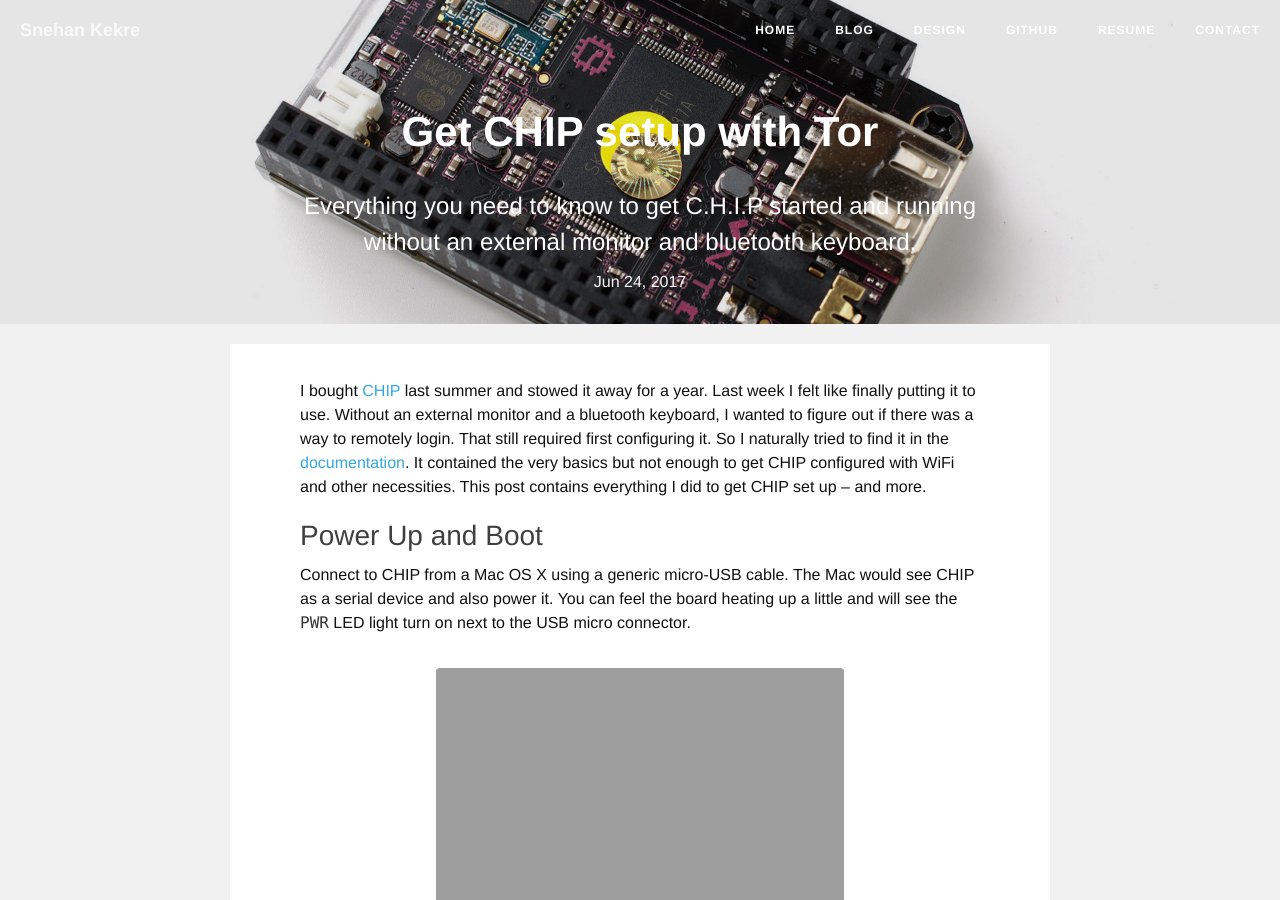
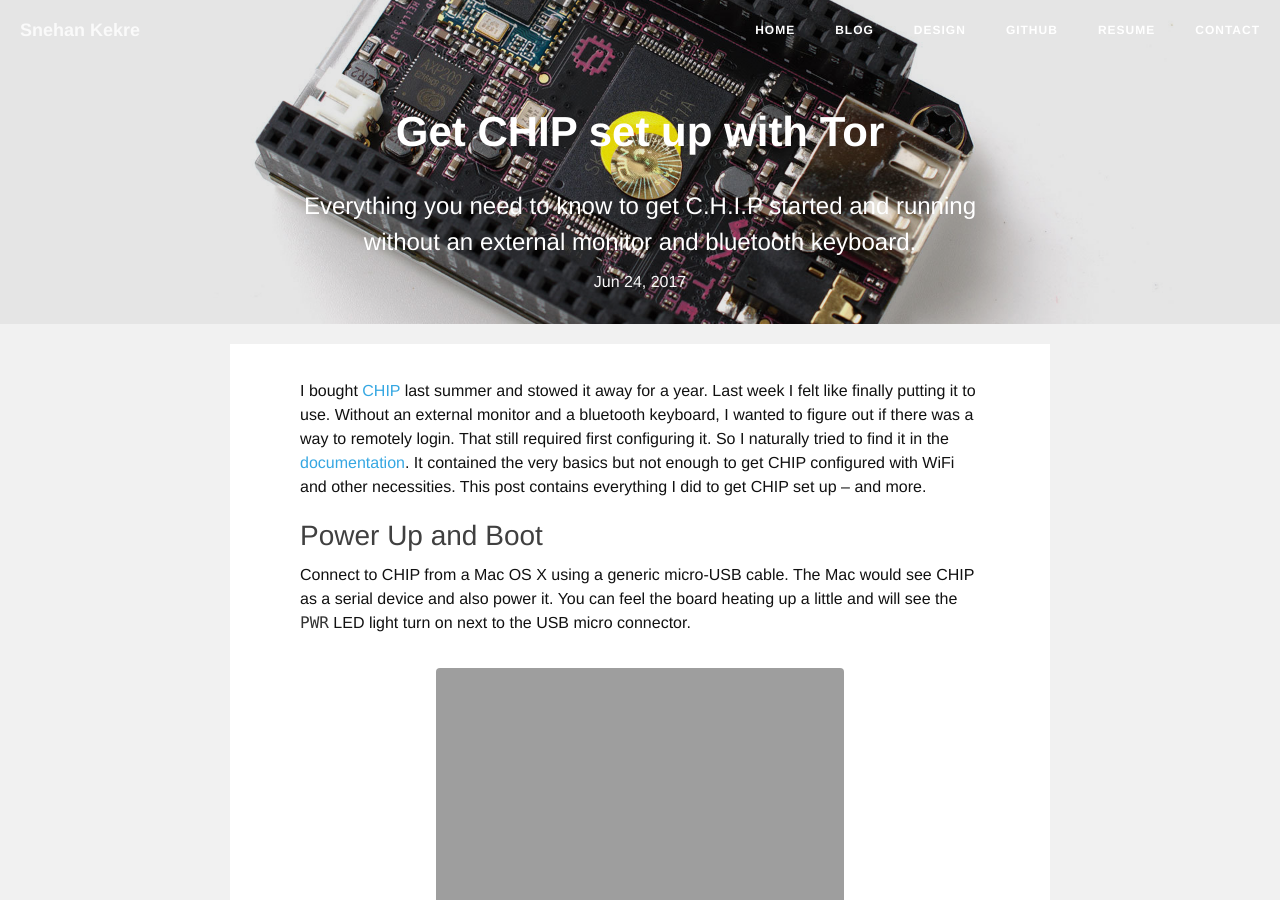
Before and after one commit to snehankekre/snehankekre.github.io, a Jekyll site: the page built from _posts/2017-06-24-headless-chip.md, in a window 1280 px wide and 900 px high. Built offline with Jekyll 4.4.1, drawn with Linux system fonts in a browser that asks for light colours.

Commit message:
fix: typo

```diff
--- a/_posts/2017-06-24-headless-chip.md
+++ b/_posts/2017-06-24-headless-chip.md
@@ -1,6 +1,6 @@
 ---
 layout: post
-title:  "Get CHIP setup with Tor"
+title:  "Get CHIP set up with Tor"
 date:   2017-06-24 12:00:00
 categories: c.h.i.p headless mode cli ssh tor hidden service
 image:
```
